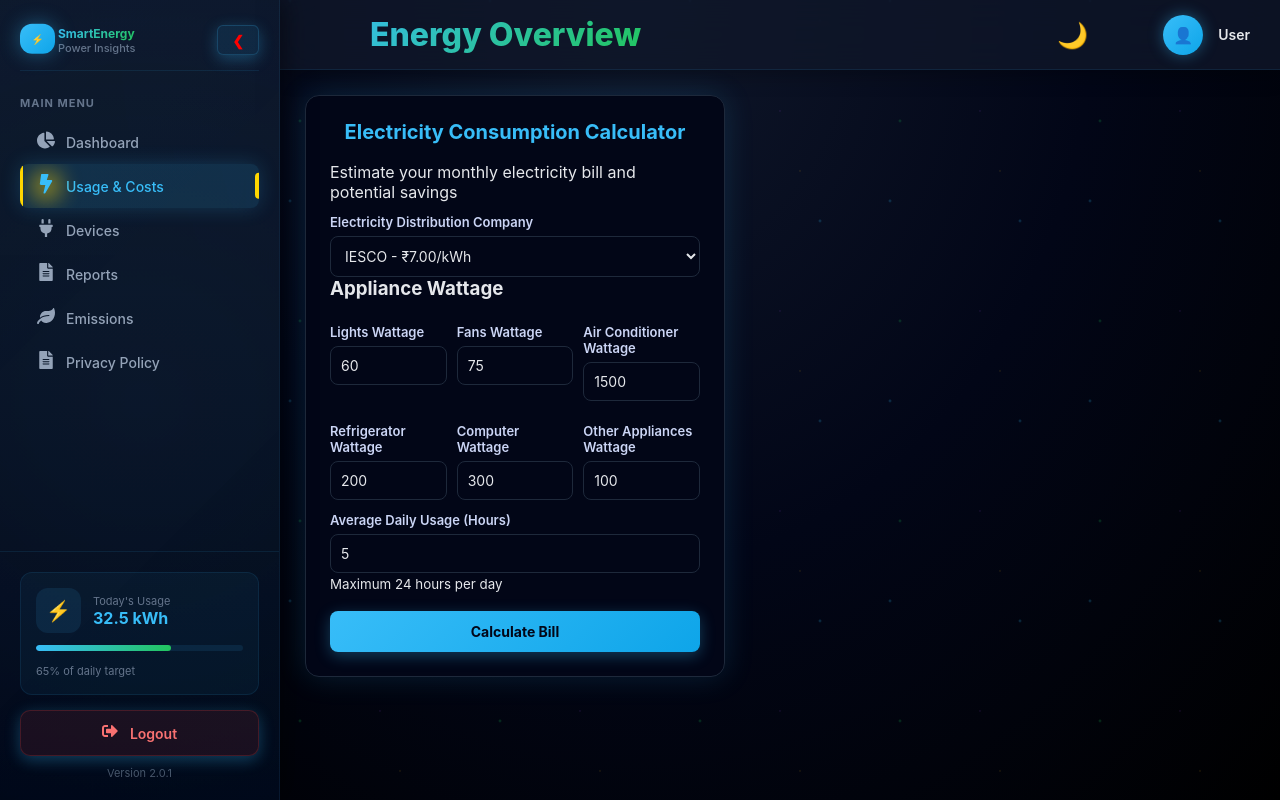
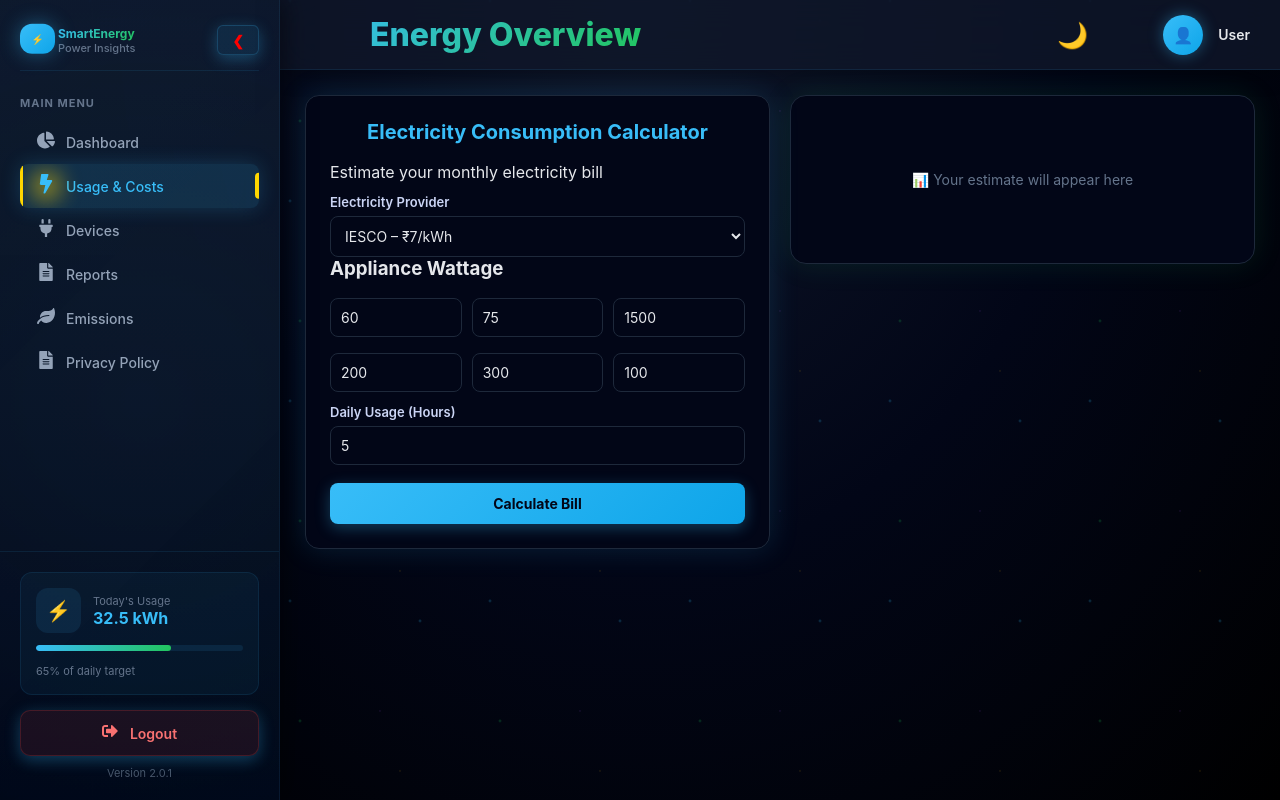
Before and after one commit to Vaisujaiswal/webApp, a React (Create React App) app in the folder frontend/: page /dashboard/usage in a window 1280 px wide. Built offline with nearby package versions, Linux system fonts and the light colour scheme; sample sign-in values are in the browser's storage.

Commit message:
update calculator

```diff
--- a/frontend/src/components/ElectricityCalculator.jsx
+++ b/frontend/src/components/ElectricityCalculator.jsx
@@ -141,136 +141,248 @@ function ElectricityCalculator() {
   };
 
   return (
+    // <div className="calc-card">
+    //   <header className="calc-header">
+    //     <h2>Electricity Consumption Calculator</h2>
+    //     <p className="calc-subtitle">
+    //       Estimate your monthly electricity bill and potential savings
+    //     </p>
+    //   </header>
+
+    //   {/* Company Selection */}
+    //   <section className="calc-section">
+    //     <label htmlFor="company-select" className="calc-label">
+    //       Electricity Distribution Company
+    //     </label>
+    //     <select
+    //       id="company-select"
+    //       value={selectedCompany}
+    //       onChange={(e) => setSelectedCompany(e.target.value)}
+    //       className="calc-select"
+    //       aria-label="Select electricity company"
+    //     >
+    //       {Object.keys(TARIFF_RATES).map((company) => (
+    //         <option key={company} value={company}>
+    //           {company} - {formatCurrency(TARIFF_RATES[company])}/kWh
+    //         </option>
+    //       ))}
+    //     </select>
+    //   </section>
+
+    //   {/* Appliance Inputs */}
+    //   <section className="calc-section">
+    //     <h3 className="calc-section-title">Appliance Wattage</h3>
+    //     <div className="grid">
+    //       {Object.keys(APPLIANCE_DEFAULTS).map((appliance) => (
+    //         <div key={appliance} className="input-wrapper">
+    //           <label htmlFor={`appliance-${appliance}`} className="sr-only">
+    //             {APPLIANCE_LABELS[appliance]} Wattage
+    //           </label>
+    //           <input
+    //             id={`appliance-${appliance}`}
+    //             type="number"
+    //             min="0"
+    //             placeholder={`${APPLIANCE_LABELS[appliance]} (W)`}
+    //             value={applianceWattages[appliance]}
+    //             onChange={(e) =>
+    //               handleApplianceChange(appliance, e.target.value)
+    //             }
+    //             className="calc-input"
+    //             aria-label={`${APPLIANCE_LABELS[appliance]} wattage in watts`}
+    //           />
+    //         </div>
+    //       ))}
+    //     </div>
+    //   </section>
+
+    //   {/* Usage Hours */}
+    //   <section className="calc-section">
+    //     <label htmlFor="usage-hours" className="calc-label">
+    //       Average Daily Usage (Hours)
+    //     </label>
+    //     <input
+    //       id="usage-hours"
+    //       type="number"
+    //       min="0"
+    //       max="24"
+    //       value={dailyUsageHours}
+    //       onChange={(e) => handleHoursChange(e.target.value)}
+    //       className="calc-input"
+    //       aria-label="Average daily usage hours"
+    //     />
+    //     <small className="calc-hint">Maximum 24 hours per day</small>
+    //   </section>
+
+    //   {/* Calculate Button */}
+    //   <button
+    //     onClick={calculateElectricityCost}
+    //     className="calc-button"
+    //     aria-label="Calculate electricity cost"
+    //   >
+    //     Calculate Bill
+    //   </button>
+
+    //   {/* Results Display */}
+    //   {calculationResult && (
+    //     <section className="results" role="region" aria-label="Calculation results">
+    //       <h3>Your Monthly Estimate</h3>
+
+    //       <div className="result-grid">
+    //         <ResultItem
+    //           label="Total Power Consumption"
+    //           value={`${calculationResult.totalPowerWatts.toFixed(0)} W`}
+    //           description="Combined wattage of all appliances"
+    //         />
+
+    //         <ResultItem
+    //           label="Monthly Units Consumed"
+    //           value={formatUnits(calculationResult.monthlyUnits)}
+    //           description="Total electricity consumption"
+    //           highlight={true}
+    //         />
+
+    //         <ResultItem
+    //           label="Base Electricity Cost"
+    //           value={formatCurrency(calculationResult.baseCost)}
+    //           description="Cost before taxes"
+    //         />
+
+    //         <ResultItem
+    //           label="GST (17%)"
+    //           value={formatCurrency(calculationResult.gstAmount)}
+    //           description="Government sales tax"
+    //         />
+
+    //         <ResultItem
+    //           label="Total Bill"
+    //           value={formatCurrency(calculationResult.totalBill)}
+    //           description="Final payable amount"
+    //           highlight={true}
+    //           important={true}
+    //         />
+
+    //         <ResultItem
+    //           label="Potential Savings"
+    //           value={formatUnits(calculationResult.potentialSavings)}
+    //           description={`~${calculationResult.savingsPercentage}% reduction with energy-efficient appliances`}
+    //           positive={true}
+    //         />
+    //       </div>
+    //     </section>
+    //   )}
+    // </div>
+
+    <div className="calc-page">
+  {/* LEFT CONTAINER */}
   <div className="calc-card">
     <header className="calc-header">
       <h2>Electricity Consumption Calculator</h2>
       <p className="calc-subtitle">
-          Estimate your monthly electricity bill and potential savings
+        Estimate your monthly electricity bill
       </p>
     </header>
 
-      {/* Company Selection */}
+    {/* Company */}
     <section className="calc-section">
-        <label htmlFor="company-select" className="calc-label">
-          Electricity Distribution Company
-        </label>
+      <label className="calc-label">Electricity Provider</label>
       <select
-          id="company-select"
         value={selectedCompany}
         onChange={(e) => setSelectedCompany(e.target.value)}
         className="calc-select"
-          aria-label="Select electricity company"
       >
         {Object.keys(TARIFF_RATES).map((company) => (
           <option key={company} value={company}>
-              {company} - {formatCurrency(TARIFF_RATES[company])}/kWh
+            {company} – ₹{TARIFF_RATES[company]}/kWh
           </option>
         ))}
       </select>
     </section>
 
-      {/* Appliance Inputs */}
+    {/* Appliances */}
     <section className="calc-section">
       <h3 className="calc-section-title">Appliance Wattage</h3>
       <div className="grid">
         {Object.keys(APPLIANCE_DEFAULTS).map((appliance) => (
-            <div key={appliance} className="input-wrapper">
-              <label htmlFor={`appliance-${appliance}`} className="sr-only">
-                {APPLIANCE_LABELS[appliance]} Wattage
-              </label>
           <input
-                id={`appliance-${appliance}`}
+            key={appliance}
             type="number"
-                min="0"
             placeholder={`${APPLIANCE_LABELS[appliance]} (W)`}
             value={applianceWattages[appliance]}
             onChange={(e) =>
               handleApplianceChange(appliance, e.target.value)
             }
             className="calc-input"
-                aria-label={`${APPLIANCE_LABELS[appliance]} wattage in watts`}
           />
-            </div>
         ))}
       </div>
     </section>
 
-      {/* Usage Hours */}
+    {/* Hours */}
     <section className="calc-section">
-        <label htmlFor="usage-hours" className="calc-label">
-          Average Daily Usage (Hours)
-        </label>
+      <label className="calc-label">Daily Usage (Hours)</label>
       <input
-          id="usage-hours"
         type="number"
-          min="0"
-          max="24"
         value={dailyUsageHours}
         onChange={(e) => handleHoursChange(e.target.value)}
         className="calc-input"
-          aria-label="Average daily usage hours"
       />
-        <small className="calc-hint">Maximum 24 hours per day</small>
     </section>
 
-      {/* Calculate Button */}
-      <button
-        onClick={calculateElectricityCost}
-        className="calc-button"
-        aria-label="Calculate electricity cost"
-      >
+    <button onClick={calculateElectricityCost} className="calc-button">
       Calculate Bill
     </button>
+  </div>
 
-      {/* Results Display */}
-      {calculationResult && (
-        <section className="results" role="region" aria-label="Calculation results">
+  {/* RIGHT CONTAINER */}
+  <div className="estimate-card">
+    {calculationResult ? (
+      <>
         <h3>Your Monthly Estimate</h3>
 
-          <div className="result-grid">
+        <div className="estimate-grid">
           <ResultItem
-              label="Total Power Consumption"
-              value={`${calculationResult.totalPowerWatts.toFixed(0)} W`}
-              description="Combined wattage of all appliances"
+            label="Monthly Units"
+            value={formatUnits(calculationResult.monthlyUnits)}
+            description="Electricity consumed"
+            highlight
           />
 
           <ResultItem
-              label="Monthly Units Consumed"
-              value={formatUnits(calculationResult.monthlyUnits)}
-              description="Total electricity consumption"
-              highlight={true}
+            label="Base Cost"
+            value={formatCurrency(calculationResult.baseCost)}
+            description="Before GST"
           />
 
           <ResultItem
-              label="Base Electricity Cost"
-              value={formatCurrency(calculationResult.baseCost)}
-              description="Cost before taxes"
-            />
-
-            <ResultItem
-              label="GST (17%)"
+            label="GST"
             value={formatCurrency(calculationResult.gstAmount)}
-              description="Government sales tax"
+            description="17% tax"
           />
 
           <ResultItem
             label="Total Bill"
             value={formatCurrency(calculationResult.totalBill)}
-              description="Final payable amount"
-              highlight={true}
-              important={true}
+            description="Final payable"
+            important
+            highlight
           />
 
           <ResultItem
             label="Potential Savings"
             value={formatUnits(calculationResult.potentialSavings)}
-              description={`~${calculationResult.savingsPercentage}% reduction with energy-efficient appliances`}
-              positive={true}
+            description="With efficiency tips"
+            positive
           />
         </div>
-        </section>
+      </>
+    ) : (
+      <div className="estimate-placeholder">
+        <p>📊 Your estimate will appear here</p>
+      </div>
     )}
   </div>
+</div>
+
   );
 }
 
--- a/frontend/src/styles/calculator.css
+++ b/frontend/src/styles/calculator.css
@@ -1,7 +1,19 @@
-/* CARD */
+/* =======================
+   PAGE LAYOUT
+======================= */
+.calc-page {
+  display: grid;
+  grid-template-columns: 1fr 1fr;   /* balanced columns */
+  gap: 20px;                        /* controlled spacing */
+  align-items: start;
+}
+
+/* =======================
+   CALCULATOR CARD (LEFT)
+======================= */
 .calc-card {
-  max-width: 420px;
-  background: #020617; /* same as dashboard */
+  width: 100%;
+  background: #020617;
   padding: 24px;
   border-radius: 14px;
   border: 1px solid #1e293b;
@@ -9,7 +21,6 @@
   color: #e5e7eb;
 }
 
-/* TITLE */
 .calc-card h2 {
   text-align: center;
   color: #38bdf8;
@@ -77,42 +88,68 @@
   box-shadow: 0 0 20px rgba(56, 189, 248, 0.4);
 }
 
-/* RESULTS */
-.results {
-  margin-top: 18px;
-  padding: 14px;
-  border-radius: 10px;
-  background: rgba(56, 189, 248, 0.08);
+/* =======================
+   ESTIMATE CARD (RIGHT)
+======================= */
+.estimate-card {
+  width: 100%;
+  background: #020617;
   border: 1px solid #1e293b;
+  border-radius: 16px;
+  padding: 25px;
+  box-shadow: 0 0 30px rgba(34, 197, 94, 0.12);
 }
 
-.results h3 {
-  color: #38bdf8;
-  margin-bottom: 8px;
-  font-size: 16px;
+.estimate-card h3 {
+  color: #22c55e;
+  margin-bottom: 15px;
 }
 
-.results p {
-  font-size: 13px;
-  margin: 4px 0;
-  color: #e5e7eb;
+/* GRID INSIDE ESTIMATE */
+.estimate-grid {
+  display: grid;
+  grid-template-columns: 1fr 1fr;
+  gap: 14px;
 }
 
-/* RESPONSIVE */
+/* RESULT ITEM */
+.result-item {
+  background: rgba(56, 189, 248, 0.06);
+  border: 1px solid #1e293b;
+  border-radius: 10px;
+  padding: 12px;
+}
+
+.result-item small {
+  display: block;
+  font-size: 12px;
+  color: #94a3b8;
+  margin-top: 2px;
+}
+
+/* EMPTY STATE */
+.estimate-placeholder {
+  color: #64748b;
+  text-align: center;
+  padding: 50px 10px;
+  font-size: 14px;
+}
+
+/* =======================
+   RESPONSIVE
+======================= */
+@media (max-width: 1024px) {
+  .calc-page {
+    grid-template-columns: 1fr;
+  }
+
+  .estimate-grid {
+    grid-template-columns: 1fr;
+  }
+}
+
 @media (max-width: 768px) {
   .grid {
     grid-template-columns: repeat(2, 1fr);
   }
 }
-
-
-.result-item {
-  margin-bottom: 10px;
-}
-
-.result-item small {
-  display: block;
-  font-size: 12px;
-  color: #94a3b8; /* subtle text */
-  margin-top: 2px;
-}
```
Lines whose indentation alone changed are shown as unchanged.
